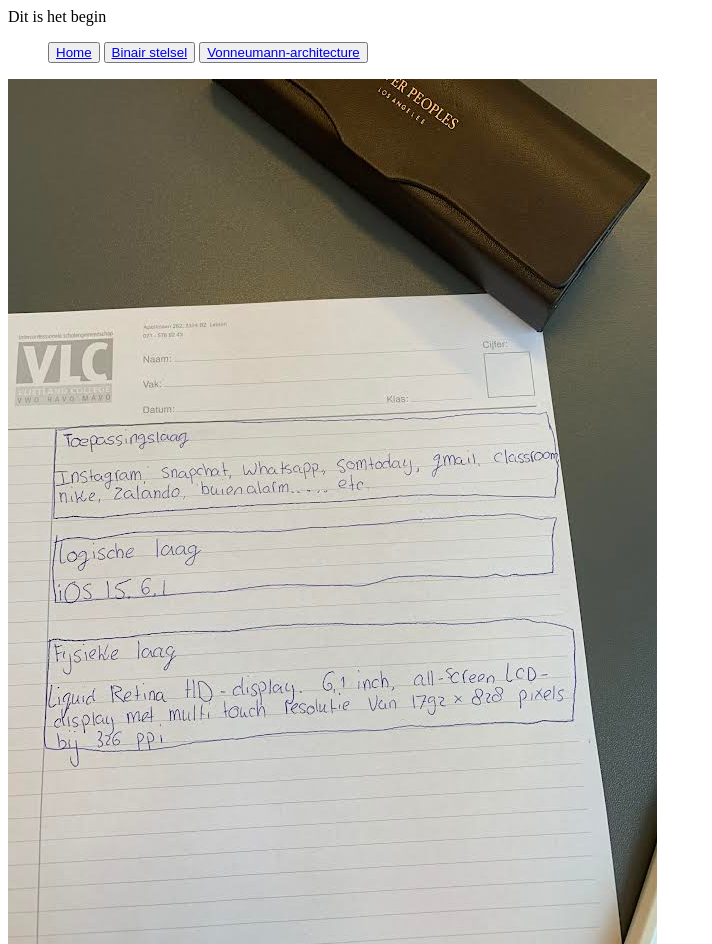
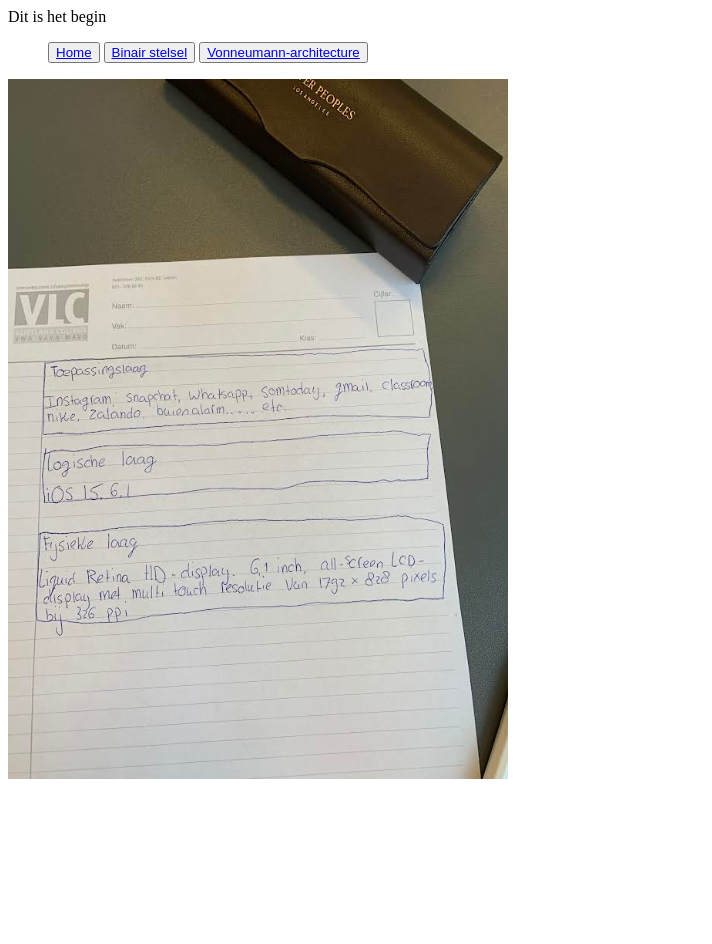
Before and after one commit to EvaSchreuder/EvaSchreuder.github.i, a plain HTML site: page index.html in a window 1280 px wide. Shown: the whole page, without its empty margins (0-712 px from the left). After the commit the page ends 800 px from the top, so only its background shows below. Drawn offline with Linux system fonts and the light colour scheme.

Commit message:
afbeelding grootte

```diff
--- a/index.html
+++ b/index.html
@@ -12,7 +12,7 @@
     <button    <li><a href="vonneumann-architecture.html">Vonneumann-architecture</a></li></button>
     </ul>
 
-    <img src="0.jpg" alt="3lagenmodel">
+    <img src="0.jpg" alt="3lagenmodel" width="500" height="700">
 
 </body>
 </html>
```
